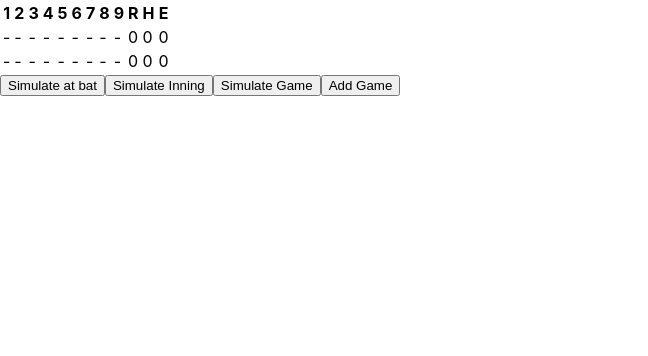
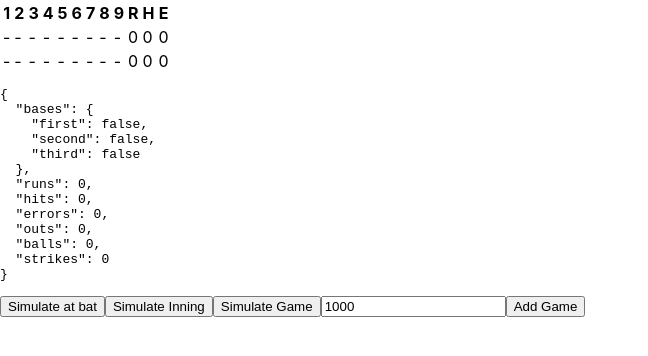
Before and after one commit to tmacdonald/baseball-game, a React (Create React App) app: page / in a window 1280 px wide. Shown: the top 356 px of the page, without its empty margins (0-648 px from the left). Built offline with nearby package versions, Linux system fonts and the light colour scheme.

Commit message:
Running the game at an interval

```diff
--- a/package.json
+++ b/package.json
@@ -2,12 +2,14 @@
   "name": "baseball-game",
   "version": "0.1.0",
   "private": true,
+  "homepage": "https://tmacdonald.github.io/baseball-game",
   "dependencies": {
     "@types/jest": "^24.0.17",
     "@types/lodash": "^4.14.136",
     "@types/node": "^12.7.0",
     "@types/react": "^16.8.25",
     "@types/react-dom": "^16.8.5",
+    "gh-pages": "^2.1.1",
     "lodash": "^4.17.15",
     "react": "16.9",
     "react-dom": "16.9",
@@ -18,7 +20,9 @@
     "start": "react-scripts start",
     "build": "react-scripts build",
     "test": "react-scripts test",
-    "eject": "react-scripts eject"
+    "eject": "react-scripts eject",
+    "predeploy": "yarn run build",
+    "deploy": "gh-pages -d build"
   },
   "eslintConfig": {
     "extends": "react-app"
--- a/src/components/Game.tsx
+++ b/src/components/Game.tsx
@@ -1,4 +1,4 @@
-import React, { useState } from "react";
+import React, { useState, useEffect } from "react";
 
 import {
   createGame,
@@ -12,9 +12,26 @@ import GameScore from "./GameScore";
 
 import createDiceAction from "../DiceActionCreator";
 
+function useInterval(callback: (...args: any[]) => void, duration: number) {
+  let interval: NodeJS.Timeout;
+  useEffect(() => {
+    interval = setInterval(callback, duration);
+    return () => {
+      clearInterval(interval);
+    };
+  }, [callback, duration]);
+}
+
 export default function Game() {
   const [game, setGame] = useState(createGame());
+  const [simulating, setSimulating] = useState(false);
+  const [ms, setMs] = useState(1000);
   const gameIsOver = isGameOver(game);
+  useInterval(() => {
+    if (!gameIsOver && simulating) {
+      setGame(simulateAction(game, createDiceAction));
+    }
+  }, ms);
 
   return (
     <>
@@ -33,10 +50,16 @@ export default function Game() {
       </button>
       <button
         disabled={gameIsOver}
-        onClick={() => setGame(simulateGame(game, createDiceAction))}
+        //onClick={() => setGame(simulateGame(game, createDiceAction))}
+        onClick={() => setSimulating(true)}
       >
         Simulate Game
       </button>
+      <input
+        type="number"
+        value={ms}
+        onChange={e => setMs(parseInt(e.target.value))}
+      />
     </>
   );
 }
--- a/src/components/GameScore.tsx
+++ b/src/components/GameScore.tsx
@@ -2,6 +2,7 @@ import React from "react";
 import _ from "lodash";
 import Game from "../models/Game";
 import Inning from "../models/Inning";
+import { currentState } from "../gameEngine";
 import { hits, runs, errors, inningRuns } from "../stats";
 
 type GameScoreProps = {
@@ -21,6 +22,8 @@ export default function GameScore({ game }: GameScoreProps) {
     ).map(() => <td>-</td>);
     return [...printedTeamInnings, ...otherInnings];
   }
+
+  const gameState = currentState(game);
 
   const awayHits = hits(awayInnings);
   const awayRuns = runs(awayInnings);
@@ -63,6 +66,7 @@ export default function GameScore({ game }: GameScoreProps) {
           </tr>
         </tbody>
       </table>
+      <pre>{JSON.stringify(gameState, null, 2)}</pre>
     </>
   );
 }
--- a/src/gameEngine.ts
+++ b/src/gameEngine.ts
@@ -82,6 +82,16 @@ function isAwayTeamBatting(game: Game): boolean {
   return game.awayInnings.length > game.homeInnings.length;
 }
 
+export function currentState(game: Game): AtBatState {
+  if (game.homeInnings.length === 0 && game.awayInnings.length === 0) {
+    return createState();
+  }
+  if (isAwayTeamBatting(game)) {
+    return last(last(game.awayInnings));
+  }
+  return last(last(game.homeInnings));
+}
+
 export function simulateAction(game: Game, createAction: ActionCreator): Game {
   const massagedGame = massageGame(game);
 
```
Also changed, not shown: 1 other file (tests, documents, lock files or other folders).
